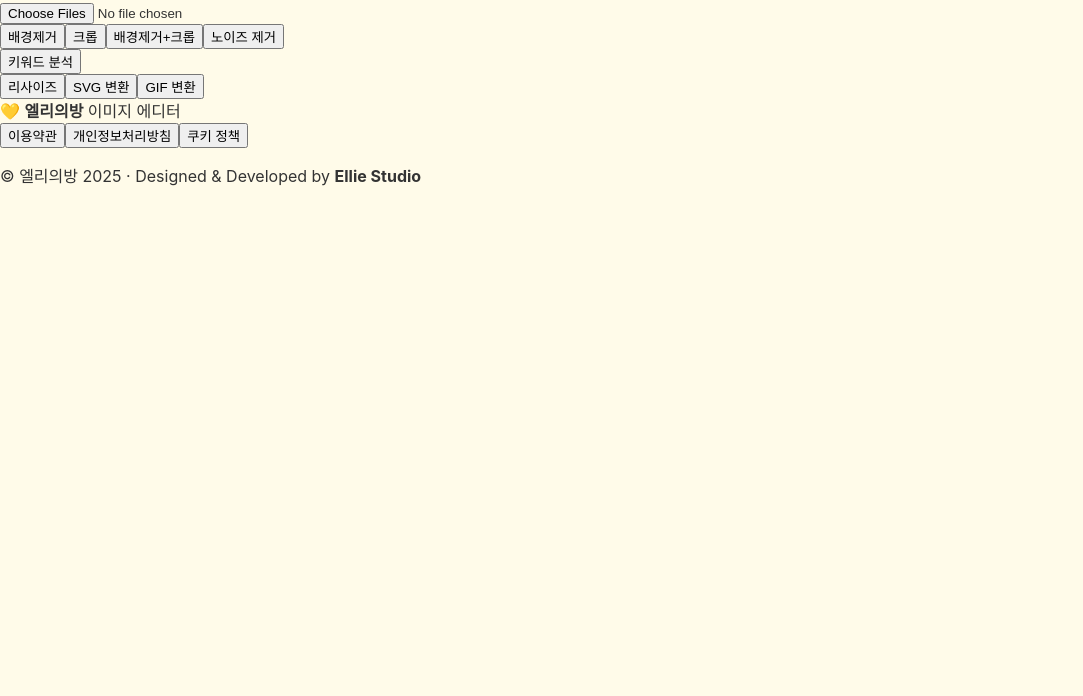
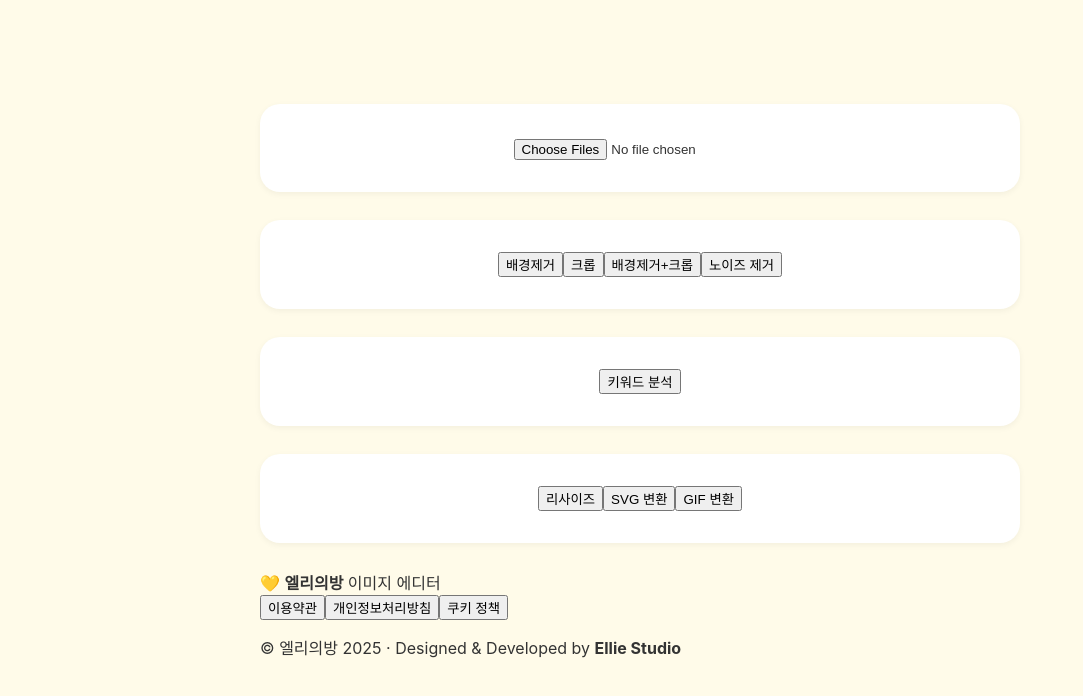
Before and after one commit to elliesbang/image-editor-elliesbang, a React (Vite) app: page / in a window 1280 px wide. Shown: the top 696 px of the page, without its empty margins (0-1083 px from the left). Built offline with nearby package versions, Linux system fonts and the light colour scheme; a web font is replaced by a local one.

Commit message:
Update App.jsx

```diff
--- a/src/App.jsx
+++ b/src/App.jsx
@@ -15,17 +15,30 @@ function App() {
   };
 
   return (
-    <div className="app">
+    <div className="app-layout">
+      <main className="app-main">
+        <section className="app-section">
           <ImageUpload
             onImagesUploaded={handleImagesUploaded}
             selectedImage={selectedImage}
             setSelectedImage={setSelectedImage}
           />
+        </section>
 
+        <section className="app-section">
           <ImageEditor selectedImage={selectedImage} />
+        </section>
+
+        <section className="app-section">
           <Analyzer selectedImage={selectedImage} />
+        </section>
+
+        <section className="app-section">
           <AdditionalEditor selectedImage={selectedImage} />
+        </section>
+
         <Footer />
+      </main>
     </div>
   );
 }
```
Lines whose indentation alone changed are shown as unchanged.
